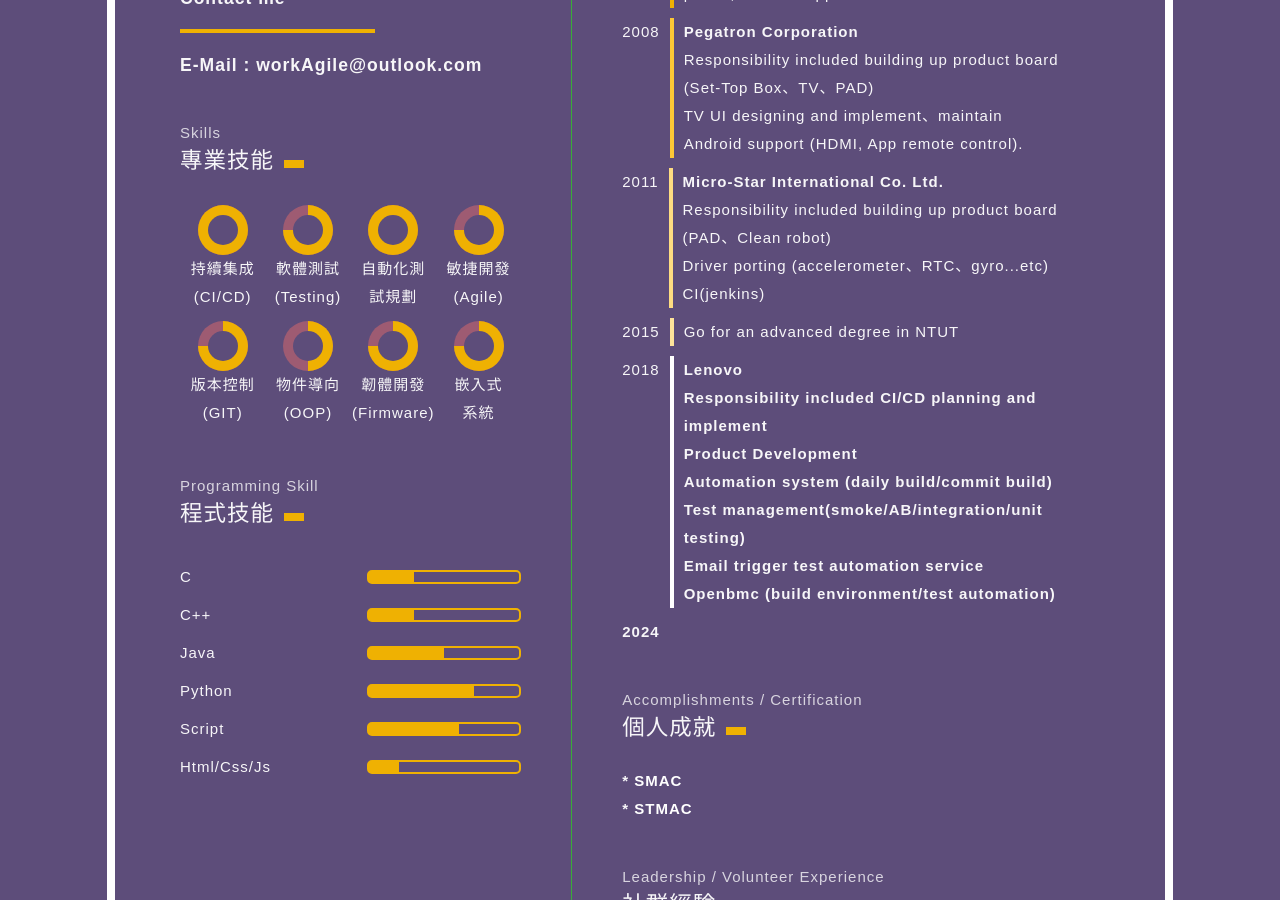
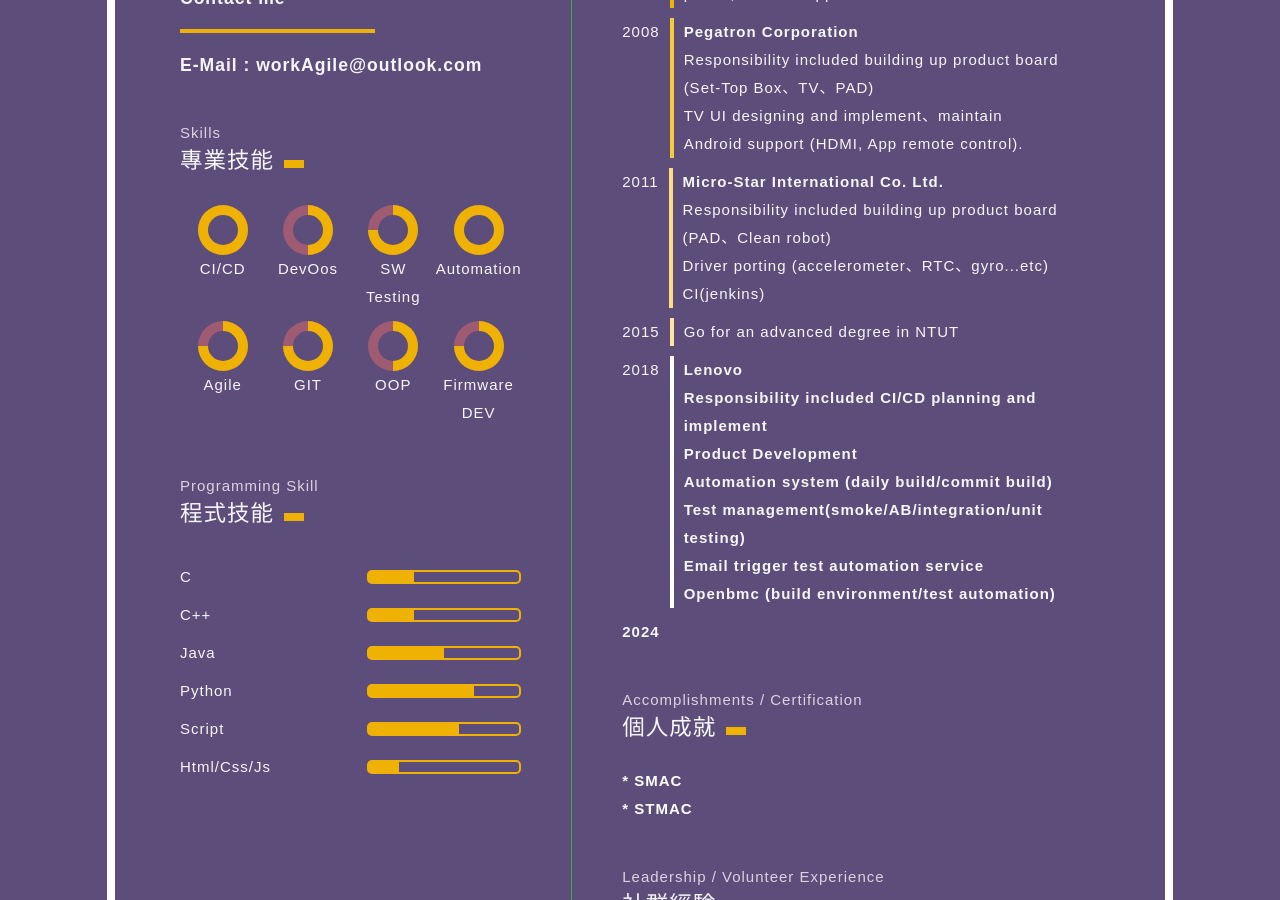
Before and after one commit to gitmaruneko/gitmaruneko.github.io, a Jekyll site: the page personal.html, which Jekyll copies as it is, in a window 1280 px wide and 900 px high, scrolled down 463 px. Built offline with Jekyll 4.4.1, drawn with Linux system fonts in a browser that asks for light colours.

Commit message:
Modify profesional skill

```diff
--- a/personal.html
+++ b/personal.html
@@ -40,7 +40,14 @@
             <div class="p270"></div>
             <div class="p360"></div>
           </div>
-          持續集成(CI/CD)
+          CI/CD
+        </li>
+        <li>
+          <div class="circle">
+            <div class="p90"></div>
+            <div class="p180"></div>
+          </div>
+          DevOos
         </li>
         <li>
           <div class="circle">
@@ -48,7 +55,7 @@
             <div class="p180"></div>
             <div class="p270"></div>
           </div>
-          軟體測試(Testing)
+          SW Testing
         </li>
         <li>
           <div class="circle">
@@ -57,7 +64,7 @@
             <div class="p270"></div>
             <div class="p360"></div>
           </div>
-          自動化測<br>試規劃
+          Automation
         </li>
         <li>
             <div class="circle">
@@ -65,7 +72,7 @@
               <div class="p180"></div>
               <div class="p270"></div>
             </div>
-            敏捷開發 (Agile)
+            Agile
           </li>
         <li>
             <div class="circle">
@@ -73,7 +80,7 @@
               <div class="p180"></div>
               <div class="p270"></div>
             </div>
-            版本控制(GIT)
+            GIT
           </li>
 
           <li>
@@ -82,7 +89,7 @@
                 <div class="p180"></div>
 
               </div>
-              物件導向(OOP)
+              OOP
             </li>
 
 
@@ -92,16 +99,9 @@
               <div class="p180"></div>
               <div class="p270"></div>
             </div>
-            韌體開發<br>(Firmware)
+            Firmware DEV
           </li>
-          <li>
-              <div class="circle">
-                <div class="p90"></div>
-                <div class="p180"></div>
-                <div class="p270"></div>
-              </div>
-              嵌入式<br>系統
-          </li>
+
 
       </ul>
     </div>
```
